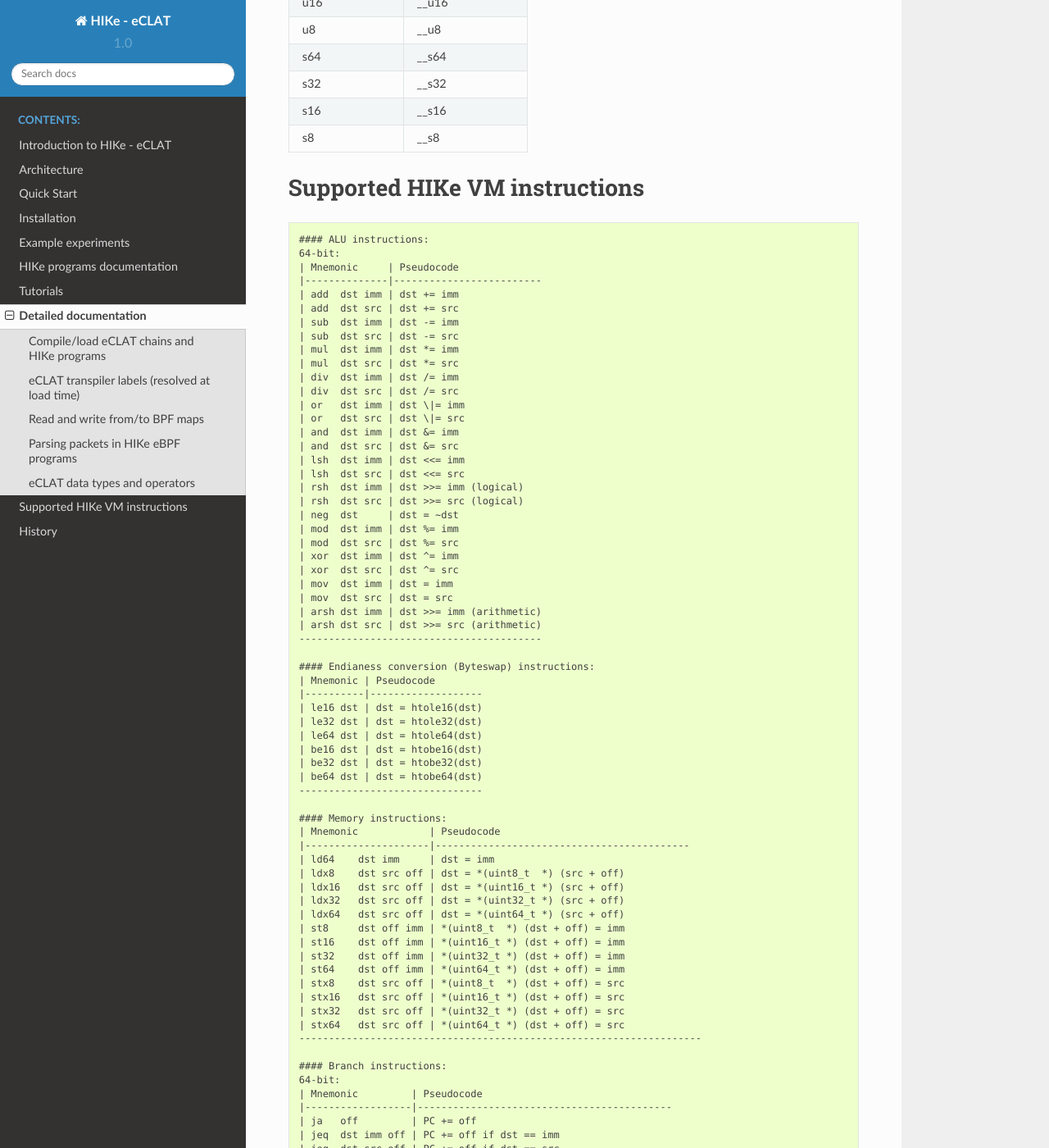
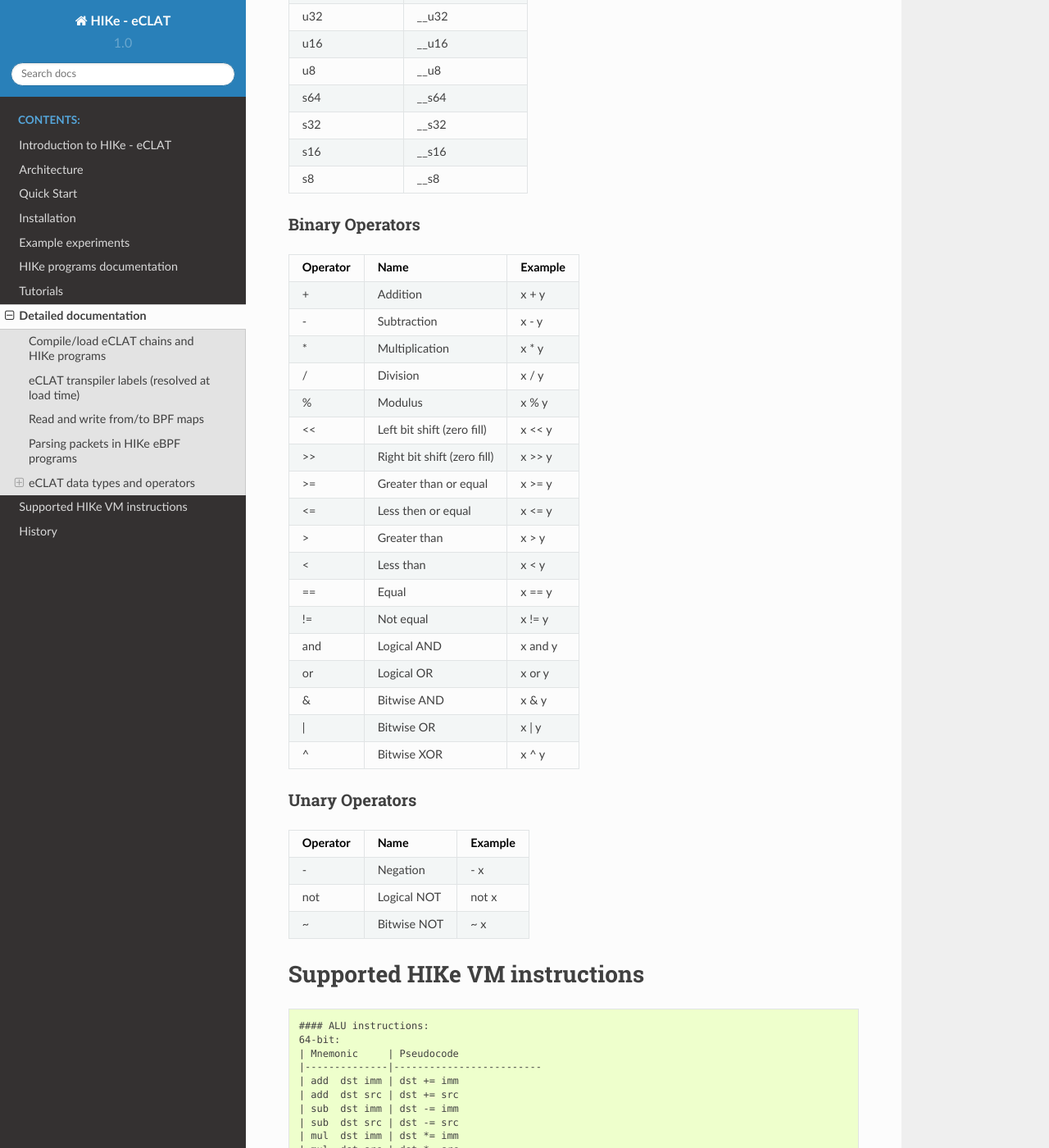
Before and after one commit to hike-eclat/docs, a Sphinx documentation site: the page built from docs/detailed_doc.rst, in a window 1280 px wide and 1400 px high, scrolled down 2260 px. Shown: the whole window at 82% size. Built offline with Sphinx 7.4.7 and the Read the Docs theme 2.0.0, drawn with Linux system fonts in a browser that asks for light colours; pages that are not in the unit, such as notebooks, are missing from menus.

Commit message:
Update detailed_doc.rst

```diff
--- a/docs/detailed_doc.rst
+++ b/docs/detailed_doc.rst
@@ -122,6 +125,42 @@
    s8             __s8
 =============== ==================
 
+Binary Operators
+^^^^^^^^^^^^^^^^^
+
+============ ============================= ===========
+ Operator     Name                          Example
+============ ============================= ===========
+ \+            Addition                      x + y
+ \-            Subtraction                   x - y
+ \*            Multiplication                x * y
+ /            Division                      x / y
+ %            Modulus                       x % y
+ <<           Left bit shift (zero fill)    x << y
+ >>           Right bit shift (zero fill)   x >> y
+ >=           Greater than or equal         x >= y
+ <=           Less then or equal            x <= y
+ >            Greater than                  x > y
+ <            Less than                     x < y
+ ==           Equal                         x == y
+ !=           Not equal                     x != y
+ and          Logical AND                   x and y
+ or           Logical OR                    x or y
+ &            Bitwise AND                   x & y
+ \|            Bitwise OR                    x | y
+ ^            Bitwise XOR                   x ^ y
+============ ============================= ===========
+
+Unary Operators
+^^^^^^^^^^^^^^^^^
+
+============ ============================= ===========
+ Operator     Name                          Example
+============ ============================= ===========
+ \-           Negation                      \- x
+ not          Logical NOT                   not x
+ ~            Bitwise NOT                   ~ x
+============ ============================= ===========
 
 
 Supported HIKe VM instructions
```
Also changed, not shown: other parts of docs/detailed_doc.rst (+3 -0 lines).
